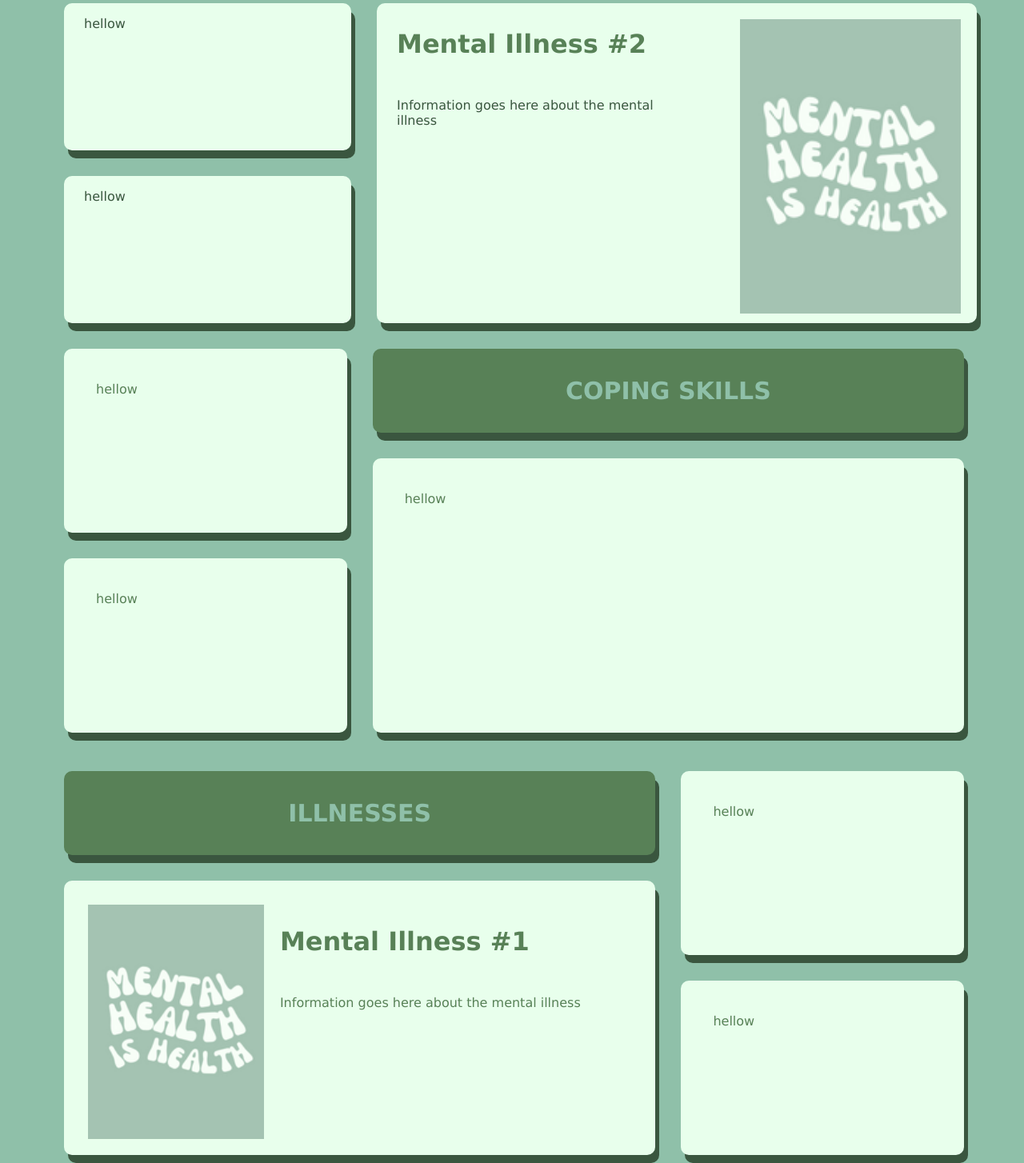
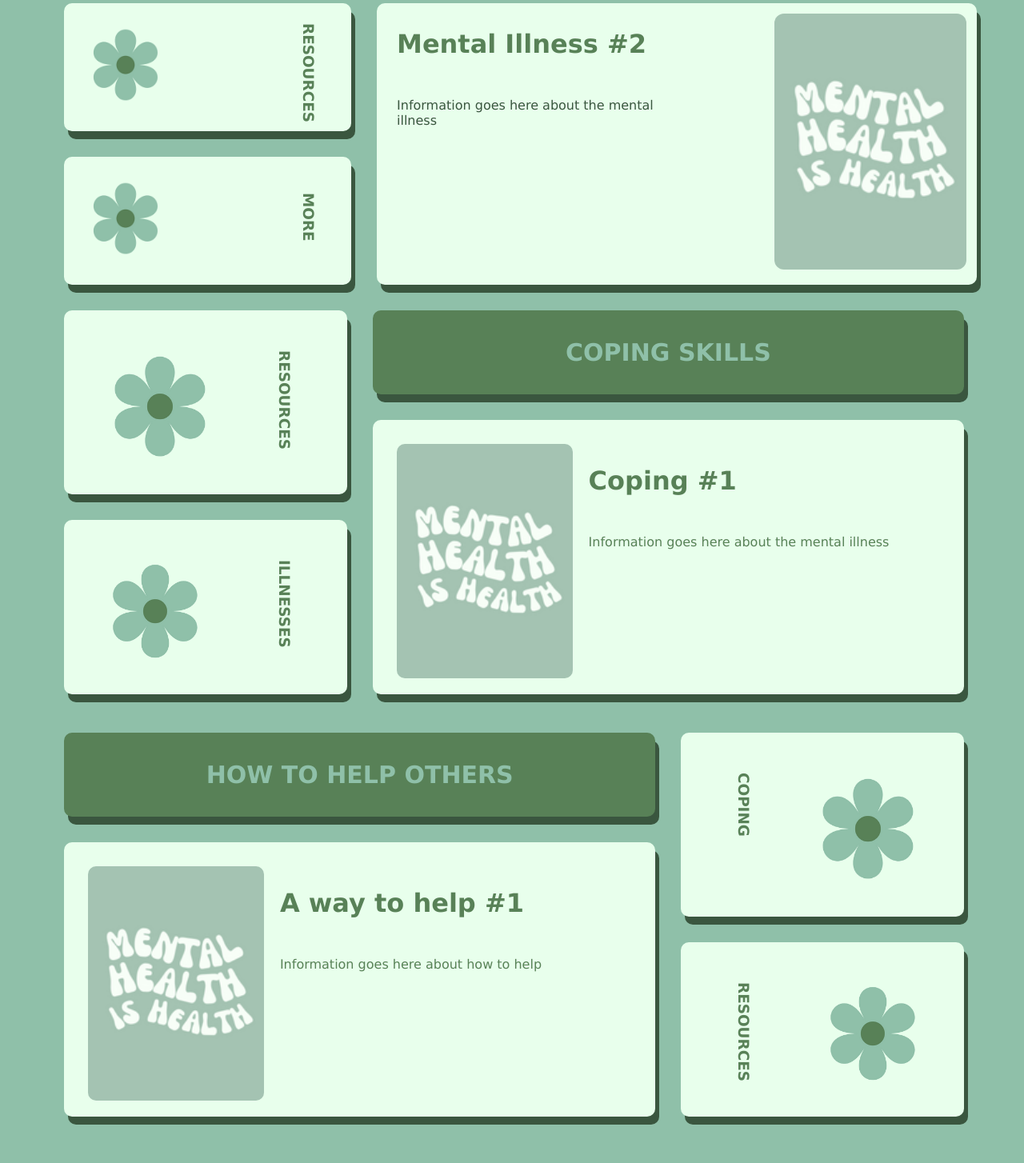
Before and after one commit to maekyngrigs10/MentalHealthIsHealth, a plain HTML site: page info.html in a window 1280 px wide. Shown: the part 822-2276 px from the top of the page at 80% size. Drawn offline with Linux system fonts and the light colour scheme.

Commit message:
info page layout done

```diff
--- a/info.html
+++ b/info.html
@@ -25,7 +25,8 @@
                         <h2>Illnesses</h2>
                     </div>
                     <div class="infosections" style="grid-column: 3/span 1;grid-row: 1/span 2;">
-                        <p>hellow</p>
+                        <img src="img/flower.png" style="float: right;">
+                        <h6 class="verti1">RESOURCES</h6>
                     </div>
                     <div class="infosections" style="grid-column: 1/span 2;grid-row: 2/span 3;">
                         <img src="img/men.png">
@@ -33,12 +34,14 @@
                         <p>Information goes here about the mental illness</p>
                     </div>
                     <div class="infosections" style="grid-column: 3/span 1;grid-row: 3/span 2;">
-                        <p>hellow</p>
+                        <img src="img/flower.png" style="float: right;">
+                        <h6 class="verti1">COPING</h6>
                     </div>
                 </div>
                 <div id="secondinfo">
                     <div class="underinfo" style="grid-column: 1/span 1;grid-row: 1/span 2;">
-                        <p>hellow</p>
+                        <img src="img/flower.png" style="float: left;">
+                        <h6 class="verti2">RESOURCES</h6>
                     </div>
                     <div class="underinfo" style="grid-column: 2/span 2;grid-row: 1/span 4;">
                         <img src="img/men.png">
@@ -46,37 +49,44 @@
                         <p>Information goes here about the mental illness</p>
                     </div>
                     <div class="underinfo" style="grid-column: 1/span 1;grid-row: 3/span 2;">
-                        <p>hellow</p>
+                        <img src="img/flower.png" style="float: left;">
+                        <h6 class="verti2" style="padding-top: 45px;">MORE</h6>
                     </div>
                 </div>
                 <div id="info">
                     <div class="infosections" style="grid-column: 1/span 1;grid-row: 1/span 2;">
-                        <p>hellow</p>
+                        <img src="img/flower.png" style="float: left;">
+                        <h6 class="verti2">RESOURCES</h6>
                     </div>
                     <div class="infoheader" style="grid-column: 2/span 2;grid-row: 1/span 1;">
                         <h2>Coping Skills</h2>
                     </div>
                     <div class="infosections" style="grid-column: 1/span 1;grid-row: 3/span 2;">
-                        <p>hellow</p>
+                        <img src="img/flower.png" style="float: left;">
+                        <h6 class="verti2">ILLNESSES</h6>
                     </div>
                     <div class="infosections" style="grid-column: 2/span 2;grid-row: 2/span 3;">
-                        <p>hellow</p>
+                        <img src="img/men.png">
+                        <h3>Coping #1</h3>
+                        <p>Information goes here about the mental illness</p>
                     </div>
                 </div>
                 <div id="info">
                     <div class="infoheader" style="grid-column: 1/span 2;grid-row: 1/span 1;">
-                        <h2>Illnesses</h2>
+                        <h2>How to Help Others</h2>
                     </div>
                     <div class="infosections" style="grid-column: 3/span 1;grid-row: 1/span 2;">
-                        <p>hellow</p>
+                        <img src="img/flower.png" style="float: right;">
+                        <h6 class="verti1">COPING</h6>
                     </div>
                     <div class="infosections" style="grid-column: 1/span 2;grid-row: 2/span 3;">
                         <img src="img/men.png">
-                        <h3>Mental Illness #1</h3>
-                        <p>Information goes here about the mental illness</p>
+                        <h3>A way to help #1</h3>
+                        <p>Information goes here about how to help</p>
                     </div>
                     <div class="infosections" style="grid-column: 3/span 1;grid-row: 3/span 2;">
-                        <p>hellow</p>
+                        <img src="img/flower.png" style="float: right;">
+                        <h6 class="verti1">RESOURCES</h6>
                     </div>
                 </div>
             </main>
--- a/style.css
+++ b/style.css
@@ -25,7 +25,7 @@ h2 {
 }
 
 main {
-    color:#dfdcb2;
+    color:#588157;
     padding-left:3em;
     display: block;
     /* padding-bottom: 15em; */
@@ -262,11 +262,39 @@ nav #herologo {
     box-shadow: 5px 10px #3a563f ;
 }
 
+.verti1 {
+    writing-mode: vertical-lr;
+    text-orientation: mixed;
+    font-size: 1.15em;
+    padding-top:25px;
+    float: left;
+    text-align:center;
+}
+
+.verti2 {
+    writing-mode:vertical-lr;
+    text-orientation: mixed;
+    font-size: 1.15em;
+    padding-top:25px;
+    float: right;
+    text-align:center;
+    color: #588157;
+}
+
 #info img{
     float:left;
     height:100%;
     width:auto;
     padding:5px;
+    border-radius: 15px;
+}
+
+#secondinfo img{
+    float:right;
+    height:100%;
+    width:auto;
+    padding:13px;
+    border-radius: 25px;
 }
 
 .infosections h3{
@@ -290,18 +318,18 @@ nav #herologo {
     row-gap: 2em;
     margin-left: 2em;
     margin-right:7em;
-    height:25em;
+    height:22em;
     /* padding-bottom: 1em; */
     padding-bottom: 2em;
 }
 
-#secondinfo .underinfo img{
+/* #secondinfo .underinfo img{
     float:right;
     height:100%;
     width:auto;
     padding:20px;
     border-radius: 15px;
-}
+} */
 
 #secondinfo .underinfo{
     background-color: #e8ffec;
```
Also changed, not shown: img/flower.png (added).
